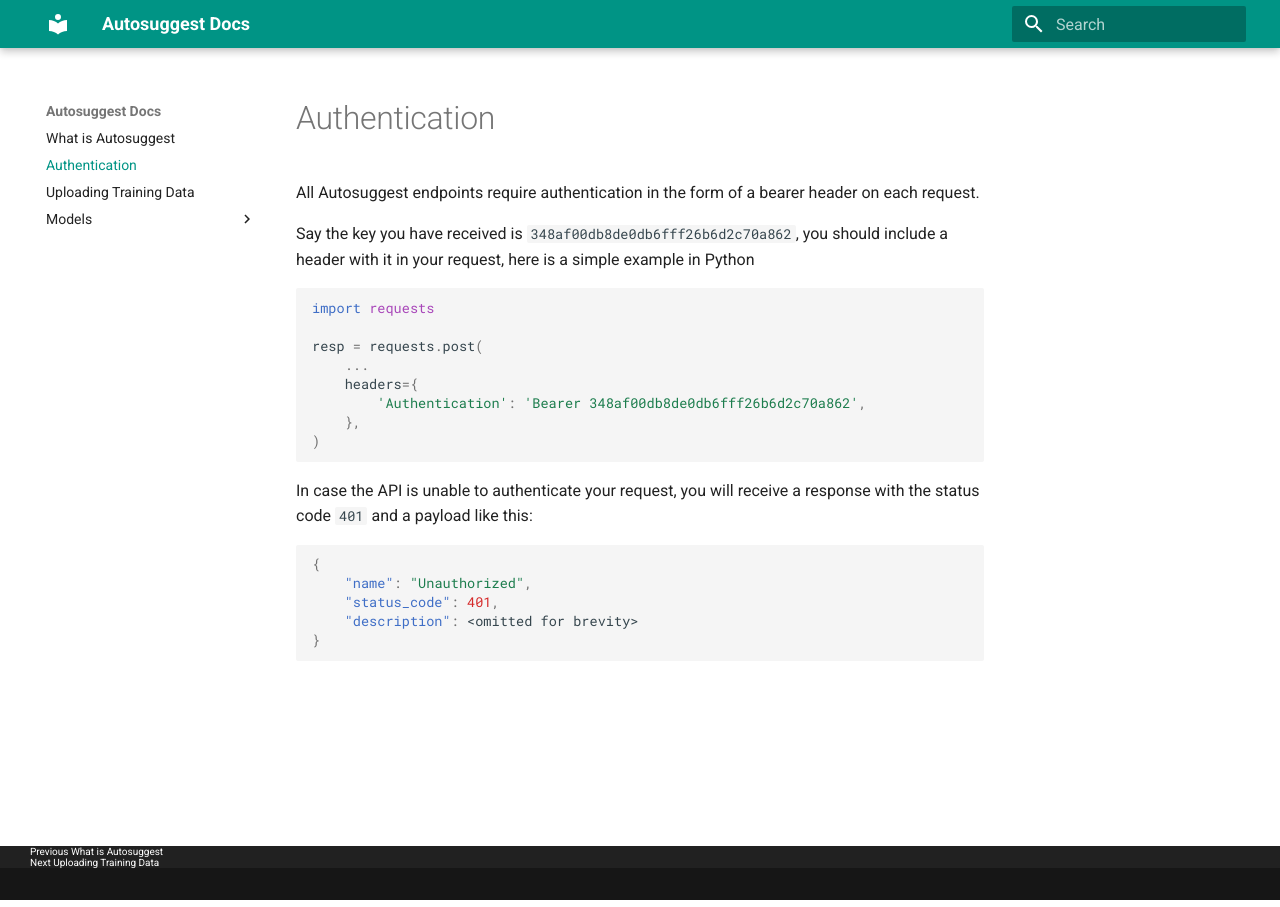
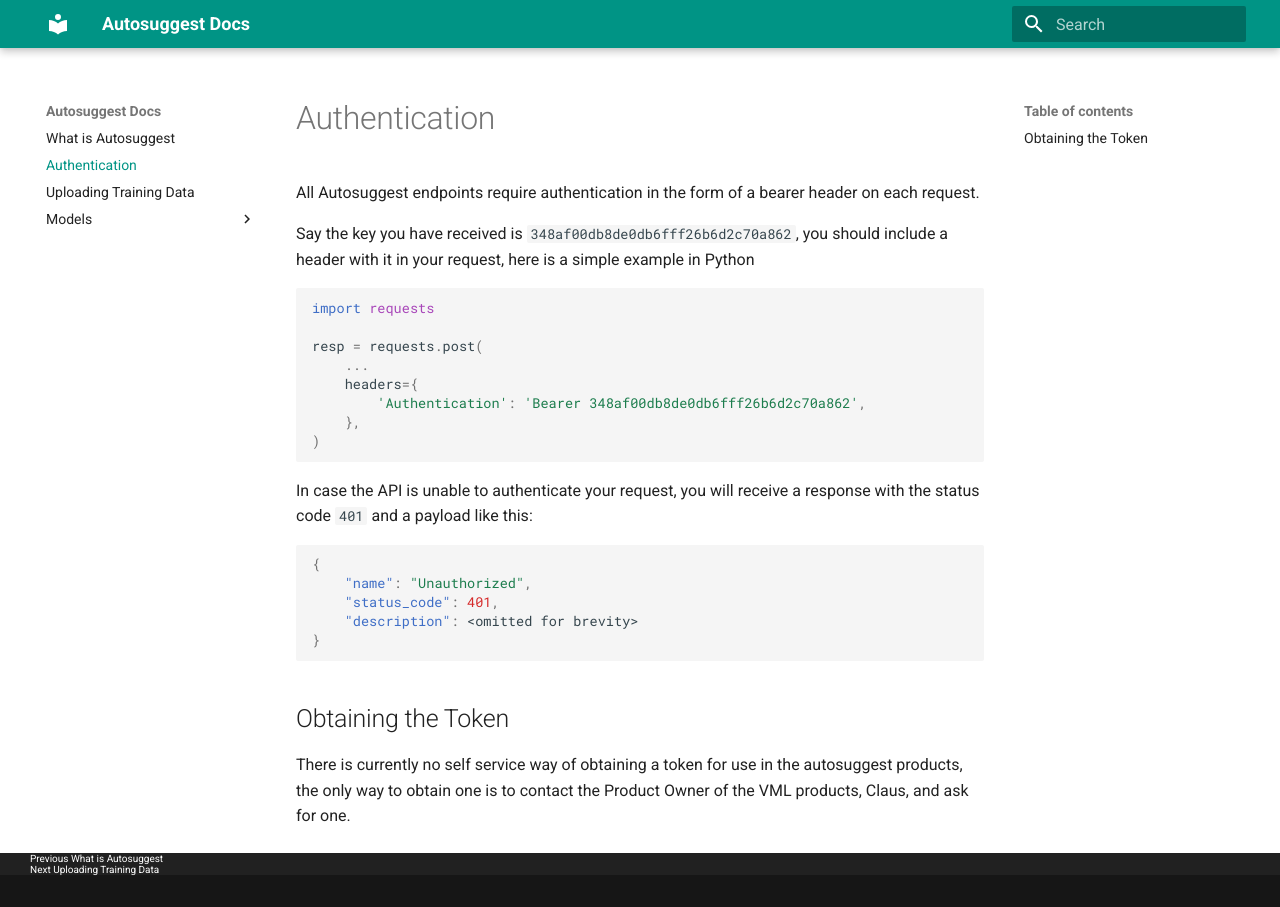
Before and after one commit to e-conomic/vml-docs, an MkDocs documentation site: the page built from docs/authentication.md, in a window 1280 px wide. Built offline with MkDocs 1.6.1 and Material for MkDocs 9.7.7, drawn with Linux system fonts in a browser that asks for light colours.

Commit message:
Note about how to get a token

````diff
--- a/docs/authentication.md
+++ b/docs/authentication.md
@@ -25,3 +25,8 @@
     "description": <omitted for brevity>
 }
 ```
+
+Obtaining the Token
+-------------------
+
+There is currently no self service way of obtaining a token for use in the autosuggest products, the only way to obtain one is to contact the Product Owner of the VML products, Claus, and ask for one.
````
